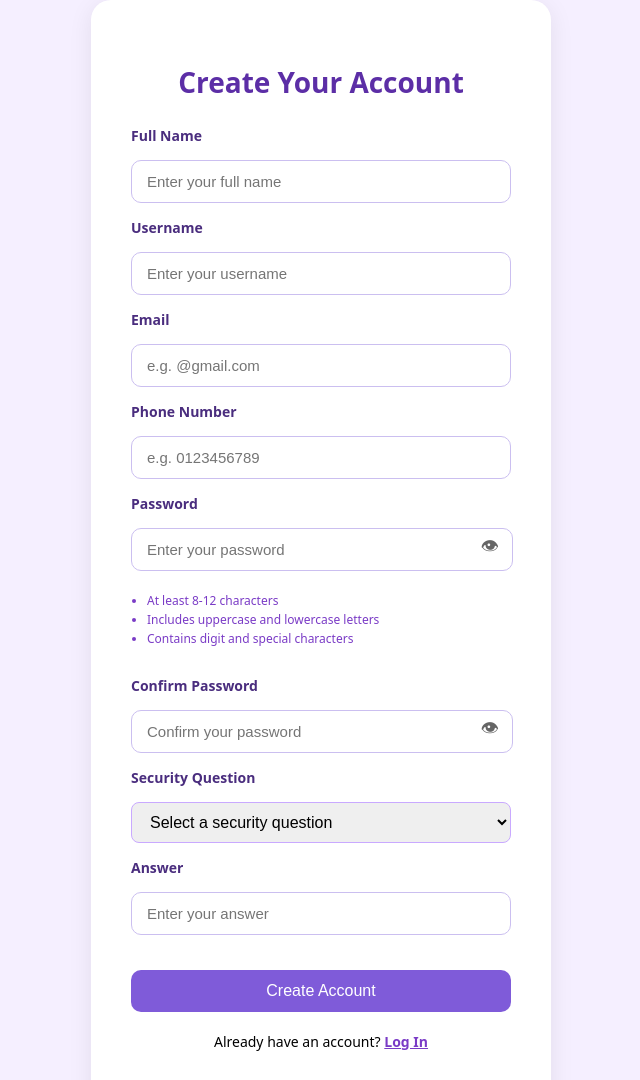
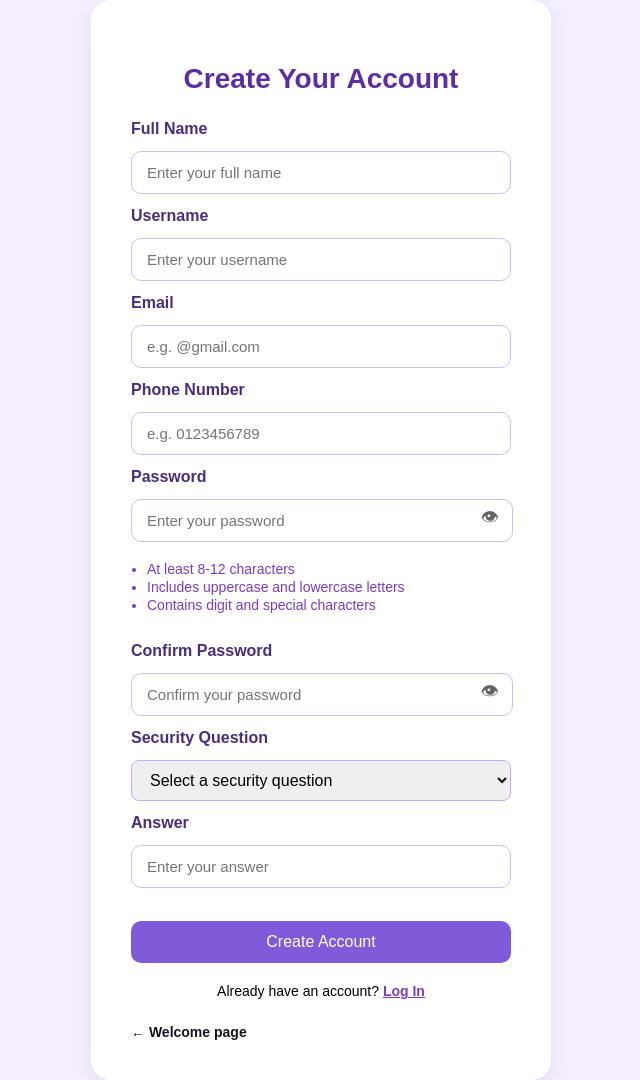
Before and after one commit to cassieY04/MoodTracker, a Flask app: page /register in a window 1280 px wide. Shown: the whole page, without its empty margins (319-959 px from the left). Run offline with Flask 3, Linux system fonts and the light colour scheme.

Commit message:
change the font family to same arial, san-sarif

```diff
--- a/app_package/static/style.css
+++ b/app_package/static/style.css
@@ -297,7 +297,8 @@
     justify-content: center;
     align-items: center;
     height: 100vh;
-    font-family: "Noto Sans", sans-serif;
+    font-size: 14px;
+    font-family: Arial, sans-serif;
 }
 
 .auth-body-register {
@@ -306,7 +307,8 @@
     justify-content: center;
     align-items: flex-start;
     height: 100vh;
-    font-family: "Noto Sans", sans-serif;
+    font-size: 14px;
+    font-family: Arial, sans-serif;
 }
 
 .auth-card {
@@ -334,15 +336,21 @@
     font-weight: 700;
 }
 
+.auth-card h3 {
+    margin-bottom: 25px;
+    color: #5c2ea6;
+    font-size: 22px;
+    font-weight: 700;
+}
 .auth-card form {
     display: flex;
     flex-direction: column;
-    gap: 15px;
+    gap: 13px;
     text-align: left;
 }
 
 .auth-card label {
-    font-size: 14px;
+    font-size: 16px;
     font-weight: 600;
     color: #4a2d7e;
 }
@@ -388,7 +396,7 @@
 
 .password-requirements {
     margin-top: 6px;
-    font-size: 12px;
+    font-size: 14px;
     color: #7a3bc6;
     padding-left: 16px;
 }
@@ -470,7 +478,8 @@
 
 .layout {
     display: flex;
-    height: 100vh;
+    height: 200vh;
+    font-family: "Segoe UI", Arial, sans-serif;
 }
 
 /* SIDEBAR */
@@ -587,6 +596,7 @@
     padding: 30px;
     border-radius: 16px;
     text-align: center;
+    font-family: Arial,sans-serif;
 }
 
 .popup-card h2 {
--- a/app_package/templates/login.html
+++ b/app_package/templates/login.html
@@ -22,7 +22,7 @@
             <label>Username</label>
             <input type="text" name="username" placeholder="Enter your username" required>
 
-            <label>Password</label>
+            <label >Password</label>
                 <div class="password-wrapper">
                     <input type="password" id="password" name="password" placeholder="Enter your password" required>
                     <span class="toggle-eye" onclick="togglePassword('password')">👁</span>
```
Also changed, not shown: static/uploads/profile_pics/YamY_acf3331652664f989116b945af8a3ede.jpg (added).
